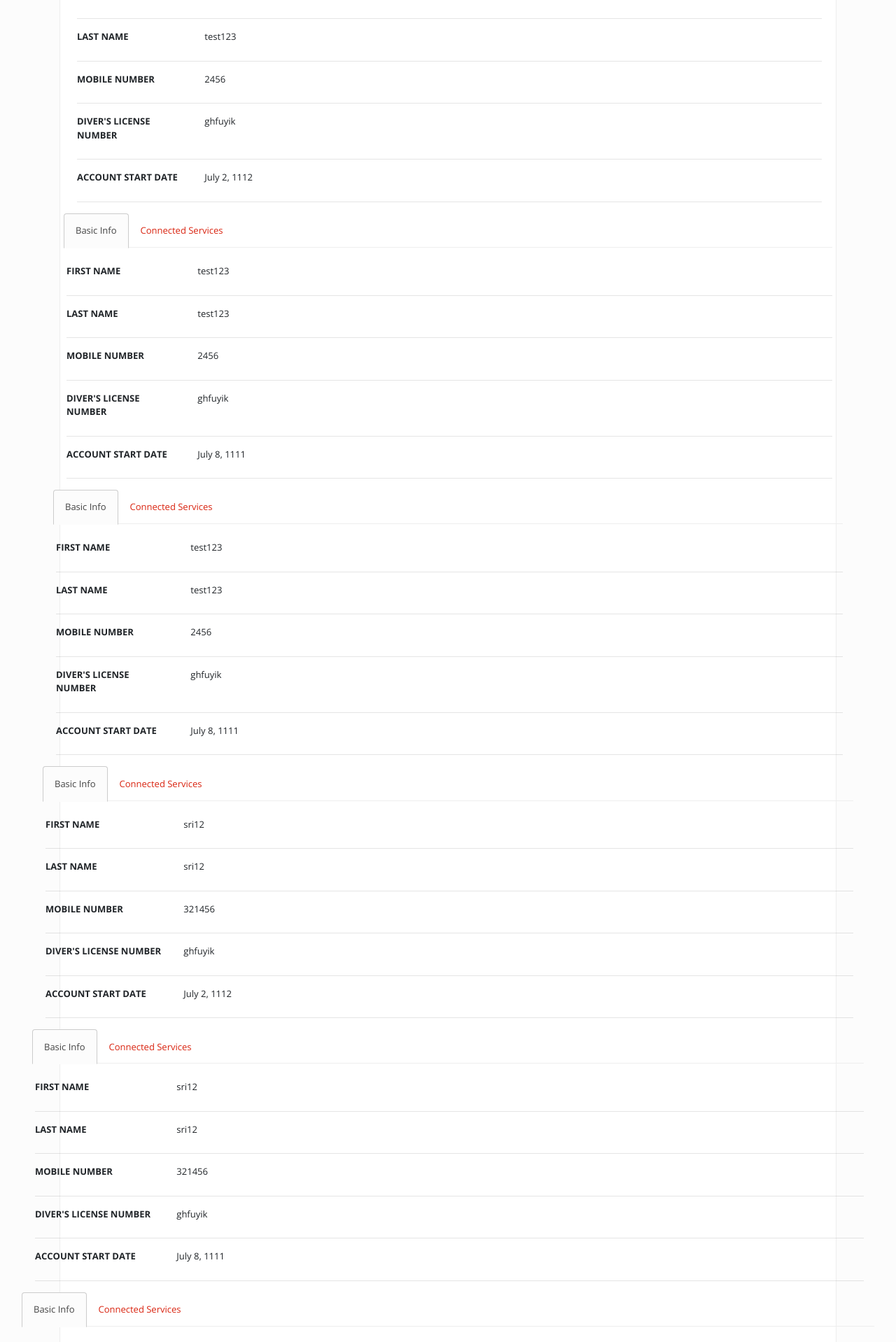
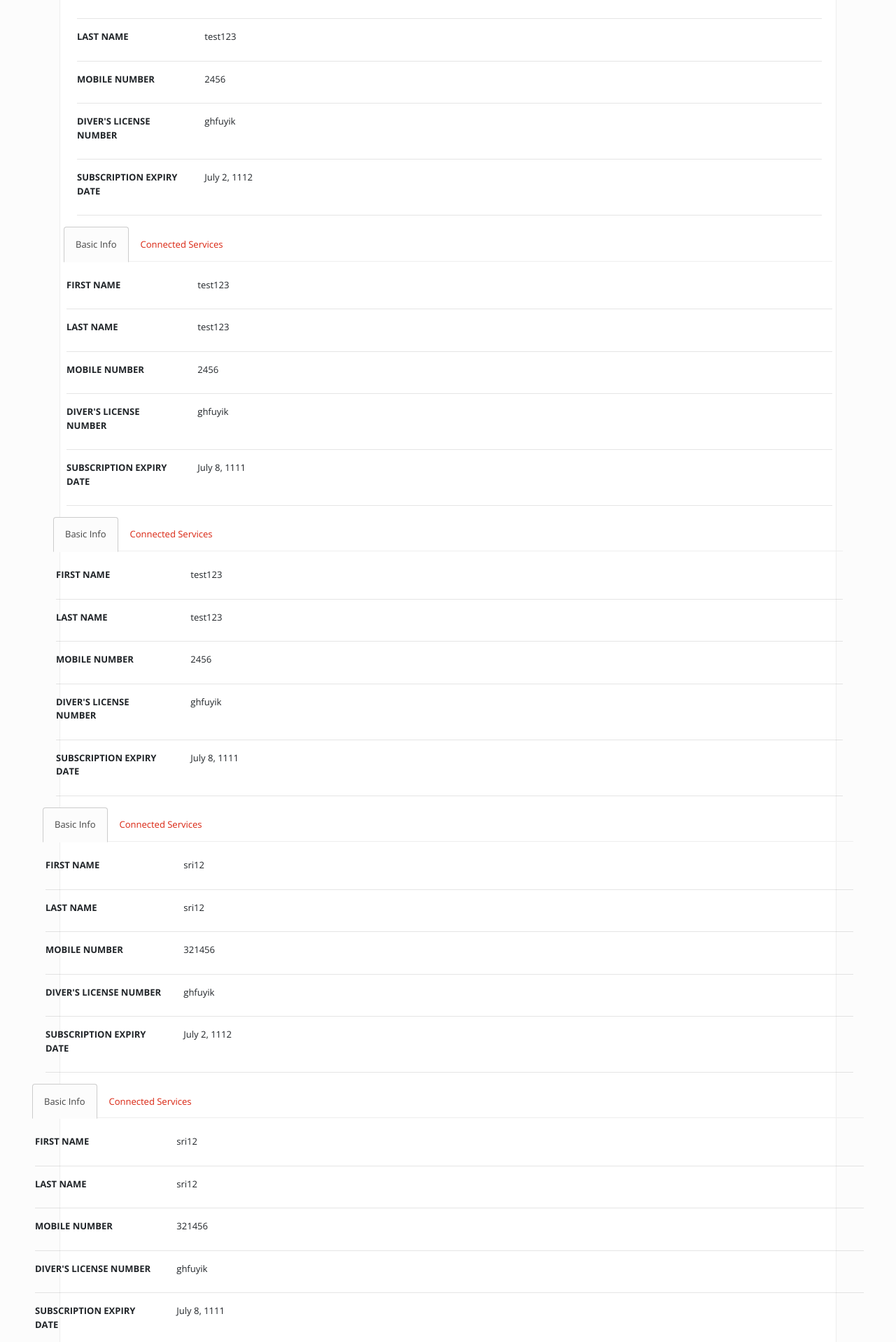
Before and after one commit to mal258/Rent_A_Car, a Django app: template templates/user_summary.html in a window 1280 px wide. Shown: the part 319-2237 px from the top of the page at 70% size. Run offline with Django 3.2, Linux system fonts and the light colour scheme; the template is opened without the code that fills it: values that come from a table or form of the project are taken from there, others are empty; data comes from the database, SQL or seed files in the repository; both versions use the stored data as it was after the commit; grey boxes labelled with a size stand in for pictures from a placeholder-image service; some libraries are stand-ins or nearby versions.

Commit message:
expiry date added

```diff
--- a/system/views.py
+++ b/system/views.py
@@ -465,4 +465,8 @@ def PersonListView(request):
     #print(expiry_date)
     user_list = UserDetails.objects.filter(first_name=request.user)
     sub_list = StartSubscribe.objects.filter(first_name=request.user)
+    e = StartSubscribe.objects.get(id=1)
+    e.start_date += datetime.timedelta(days=180)
+    e.save()
+    #print(sub_list.values("start_date")+datetime.timedelta(days=180))
     return render(request, 'user_summary.html', {'obj1': user_list,'obj2': sub_list})
--- a/templates/user_summary.html
+++ b/templates/user_summary.html
@@ -197,7 +197,7 @@
                                         <hr />
                                         <div class="row">
                                             <div class="col-sm-3 col-md-2 col-5">
-                                                <label style="font-weight:bold;">ACCOUNT START DATE</label>
+                                                <label style="font-weight:bold;">SUBSCRIPTION EXPIRY DATE</label>
                                             </div>
                                             <div class="col-md-8 col-6">
                                                 {{ c.start_date }}
```
Also changed, not shown: db.sqlite3.
